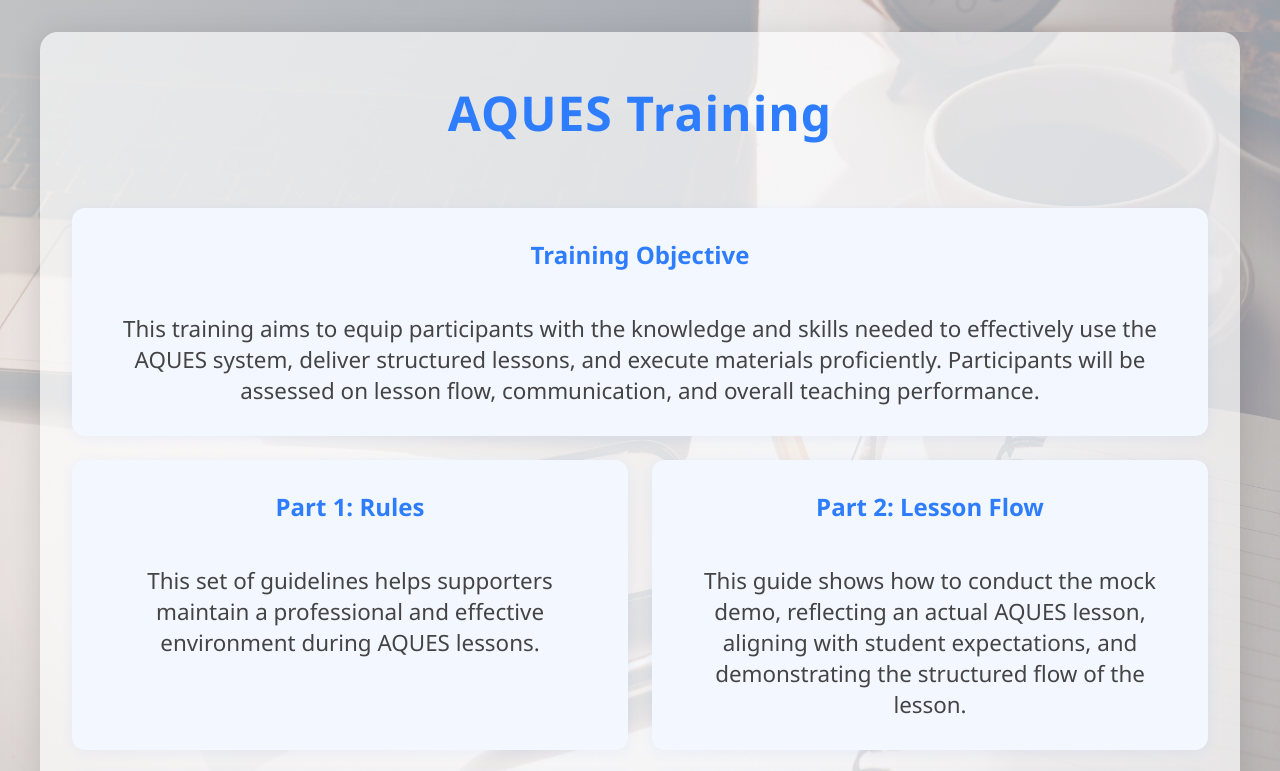
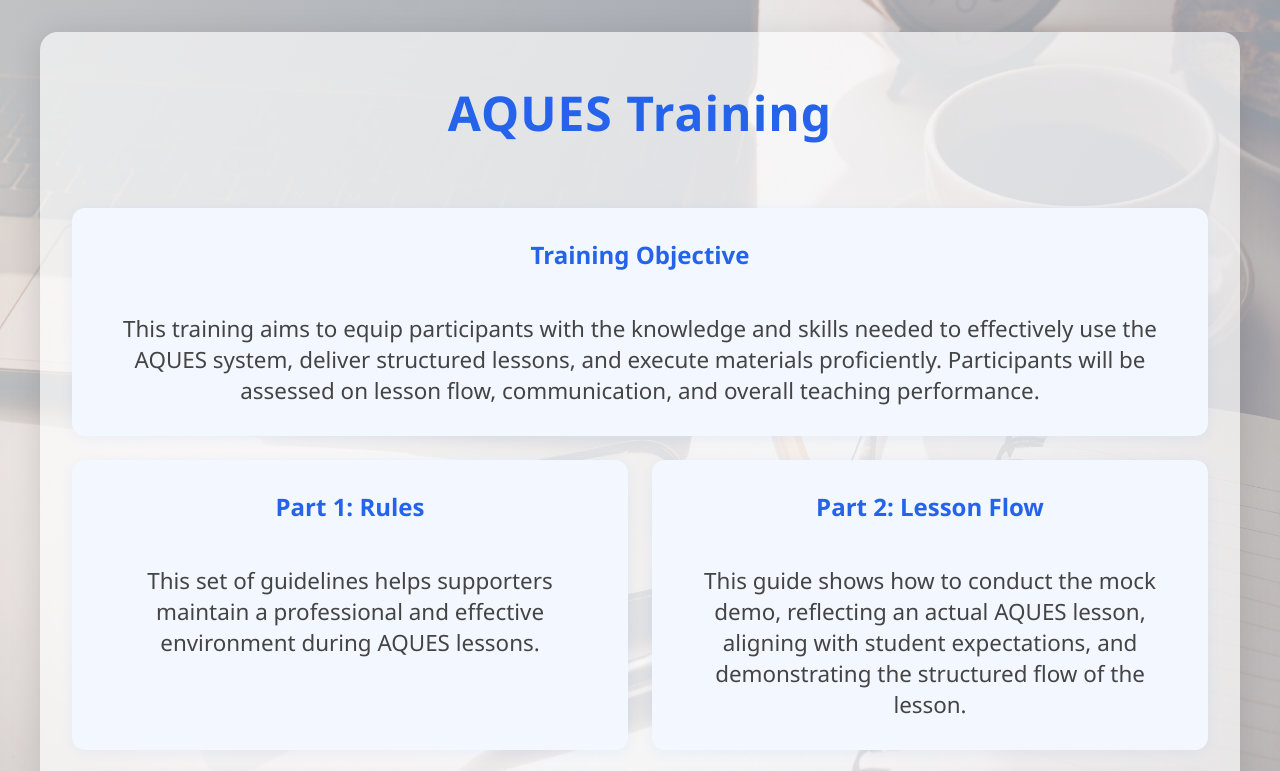
Before and after one commit to sanemar7/aques, a plain HTML site: page index.html in a window 1280 px wide. Shown: the top 771 px of the page. Drawn offline with Linux system fonts and the light colour scheme.

Commit message:
change header color

```diff
--- a/styles.css
+++ b/styles.css
@@ -39,7 +39,7 @@ body {
 .center-header {
   text-align: center;
   margin-top: 0;
-  color: #2e7dff;
+  color: #2563eb;
   letter-spacing: 1px;
 }
 .center-intro {
@@ -87,7 +87,7 @@ body {
 }
 .menu-card h2 {
   margin-top: 0;
-  color: #2e7dff;
+  color: #2563eb;
 }
 .menu-card p {
   margin-bottom: 0;
@@ -174,7 +174,7 @@ body {
 }
 .subtopic-btn.active {
   background: #eaf2ff;
-  color: #2e7dff;
+  color: #2563eb;
   box-shadow: 0 2px 10px #2e7dff18;
 }
 .subtopic-panel {
```
